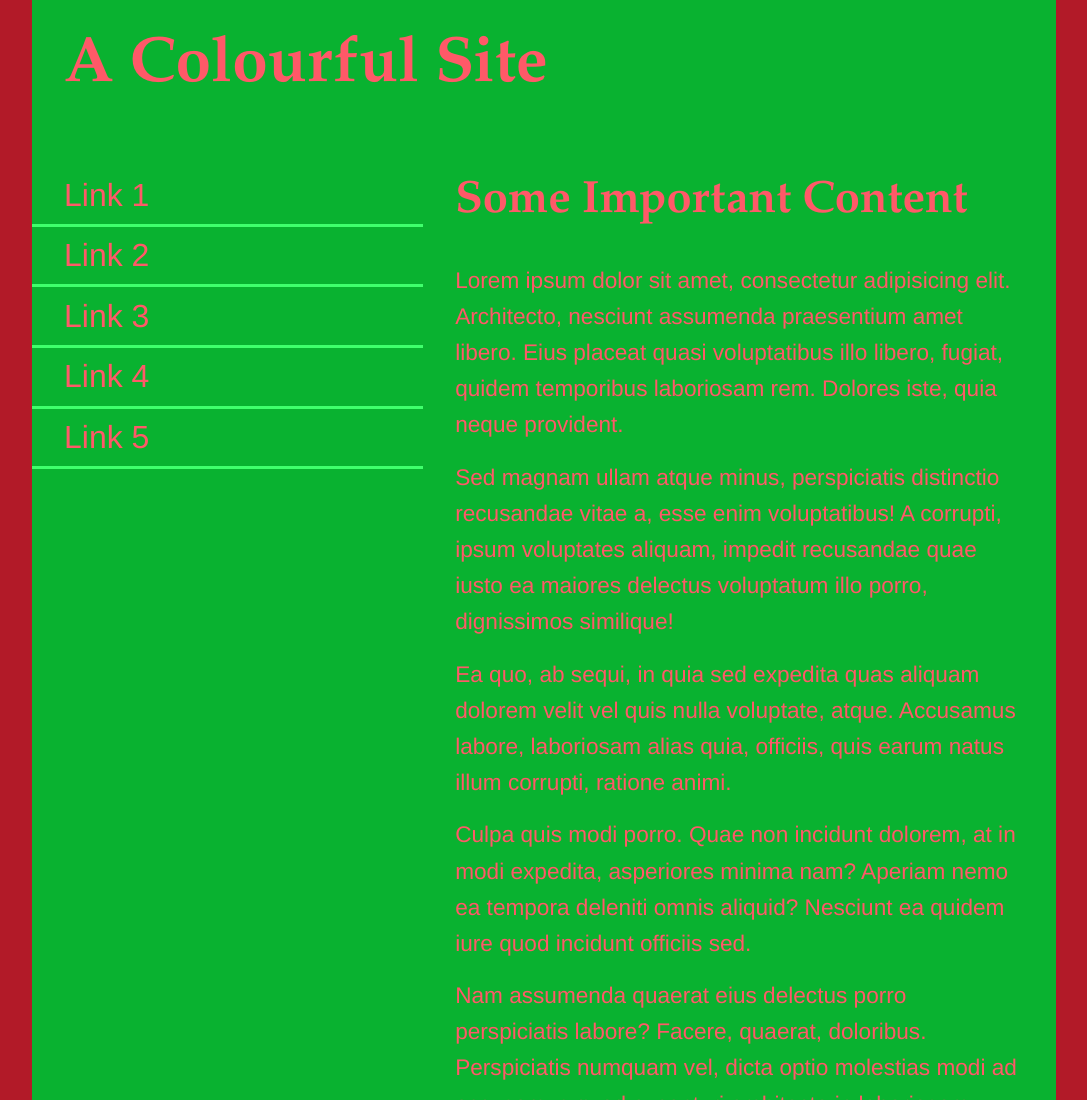
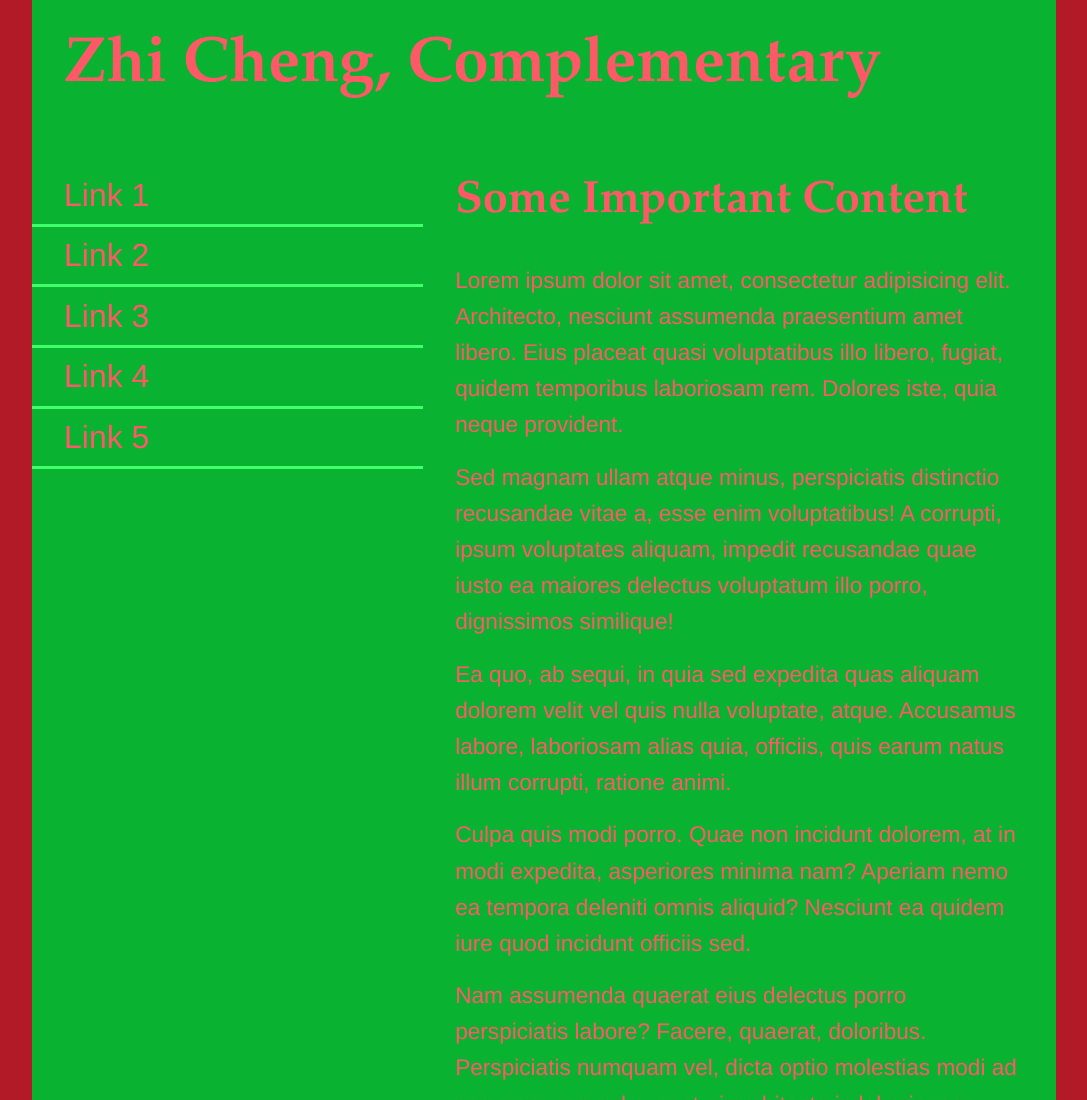
Before and after one commit to chen0644/colours, a plain HTML site: page complementary.html in a window 1280 px wide. Shown: the top 1100 px of the page, without its empty margins (96-1183 px from the left). Drawn offline with Linux system fonts and the light colour scheme.

Commit message:
new assignment

```diff
--- a/complementary.html
+++ b/complementary.html
@@ -97,7 +97,7 @@
 <body>
     <div class="wrapper">
         <header>
-            <h1>A Colourful Site</h1>
+            <h1>Zhi Cheng, Complementary</h1>
         </header>
         <nav>
             <ul>
```
Also changed, not shown: analogous.html (+1 -1 lines), index.html (+1 -1 lines).
